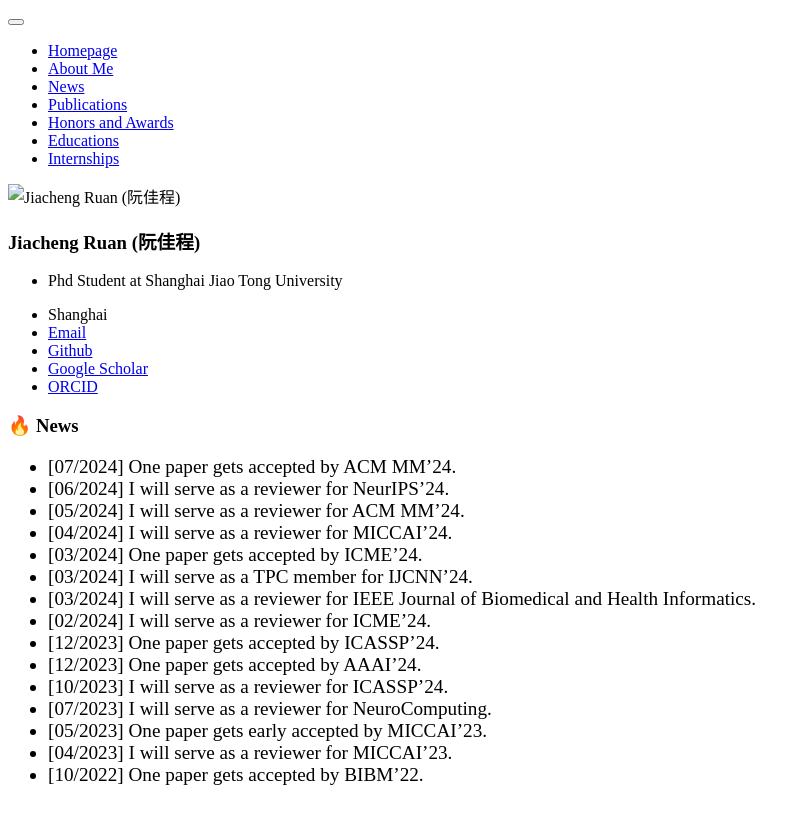
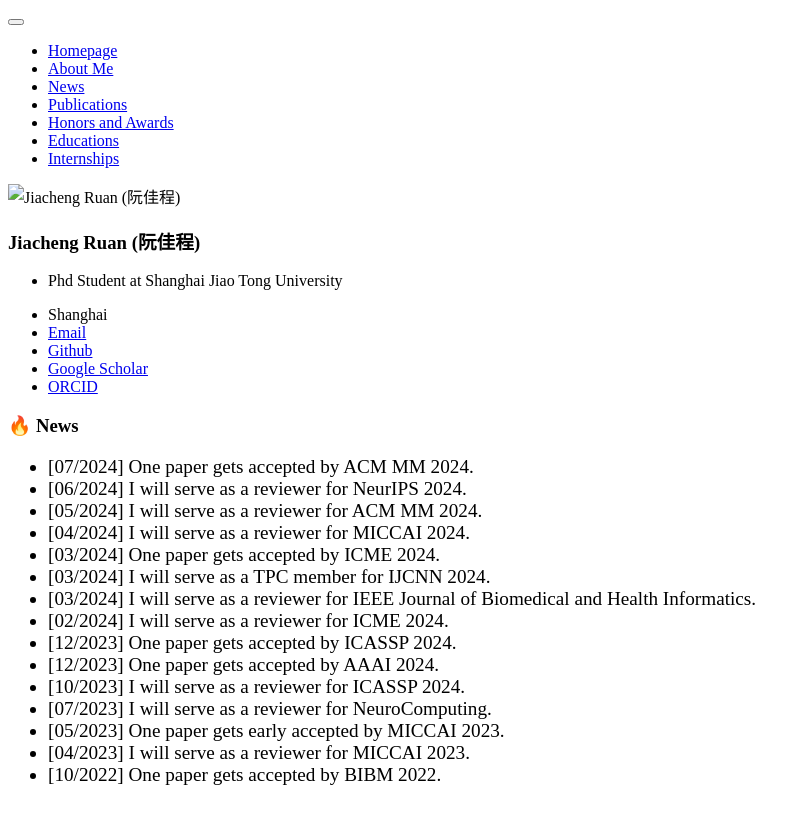
Before and after one commit to JCruan519/JCruan519.github.io, a Jekyll site: the page built from _pages/includes/news.md, in a window 1280 px wide. Shown: the top 824 px of the page, without its empty margins (0-810 px from the left). Built offline with Jekyll 4.4.1, drawn with Linux system fonts in a browser that asks for light colours; our own code applies the rules of GitHub Pages for plain Markdown files.

Commit message:
update services

```diff
--- a/_pages/includes/news.md
+++ b/_pages/includes/news.md
@@ -1,20 +1,20 @@
 # 🔥 News
 
 <div class='paper-box-text' style="font-size: larger;" markdown="1">
-- [07/2024] One paper gets accepted by ACM MM'24.
-- [06/2024] I will serve as a reviewer for NeurIPS'24.
-- [05/2024] I will serve as a reviewer for ACM MM'24.
-- [04/2024] I will serve as a reviewer for MICCAI'24.
-- [03/2024] One paper gets accepted by ICME'24.
-- [03/2024] I will serve as a TPC member for IJCNN'24.
+- [07/2024] One paper gets accepted by ACM MM 2024.
+- [06/2024] I will serve as a reviewer for NeurIPS 2024.
+- [05/2024] I will serve as a reviewer for ACM MM 2024.
+- [04/2024] I will serve as a reviewer for MICCAI 2024.
+- [03/2024] One paper gets accepted by ICME 2024.
+- [03/2024] I will serve as a TPC member for IJCNN 2024.
 - [03/2024] I will serve as a reviewer for IEEE Journal of Biomedical and Health Informatics.
-- [02/2024] I will serve as a reviewer for ICME'24.
-- [12/2023] One paper gets accepted by ICASSP'24.
-- [12/2023] One paper gets accepted by AAAI'24.
-- [10/2023] I will serve as a reviewer for ICASSP'24.
+- [02/2024] I will serve as a reviewer for ICME 2024.
+- [12/2023] One paper gets accepted by ICASSP 2024.
+- [12/2023] One paper gets accepted by AAAI 2024.
+- [10/2023] I will serve as a reviewer for ICASSP 2024.
 - [07/2023] I will serve as a reviewer for NeuroComputing.
-- [05/2023] One paper gets early accepted by MICCAI'23.
-- [04/2023] I will serve as a reviewer for MICCAI'23.
-- [10/2022] One paper gets accepted by BIBM'22.
+- [05/2023] One paper gets early accepted by MICCAI 2023.
+- [04/2023] I will serve as a reviewer for MICCAI 2023.
+- [10/2022] One paper gets accepted by BIBM 2022.
 
 </div>
```
Also changed, not shown: _pages/includes/others.md (+8 -7 lines).
